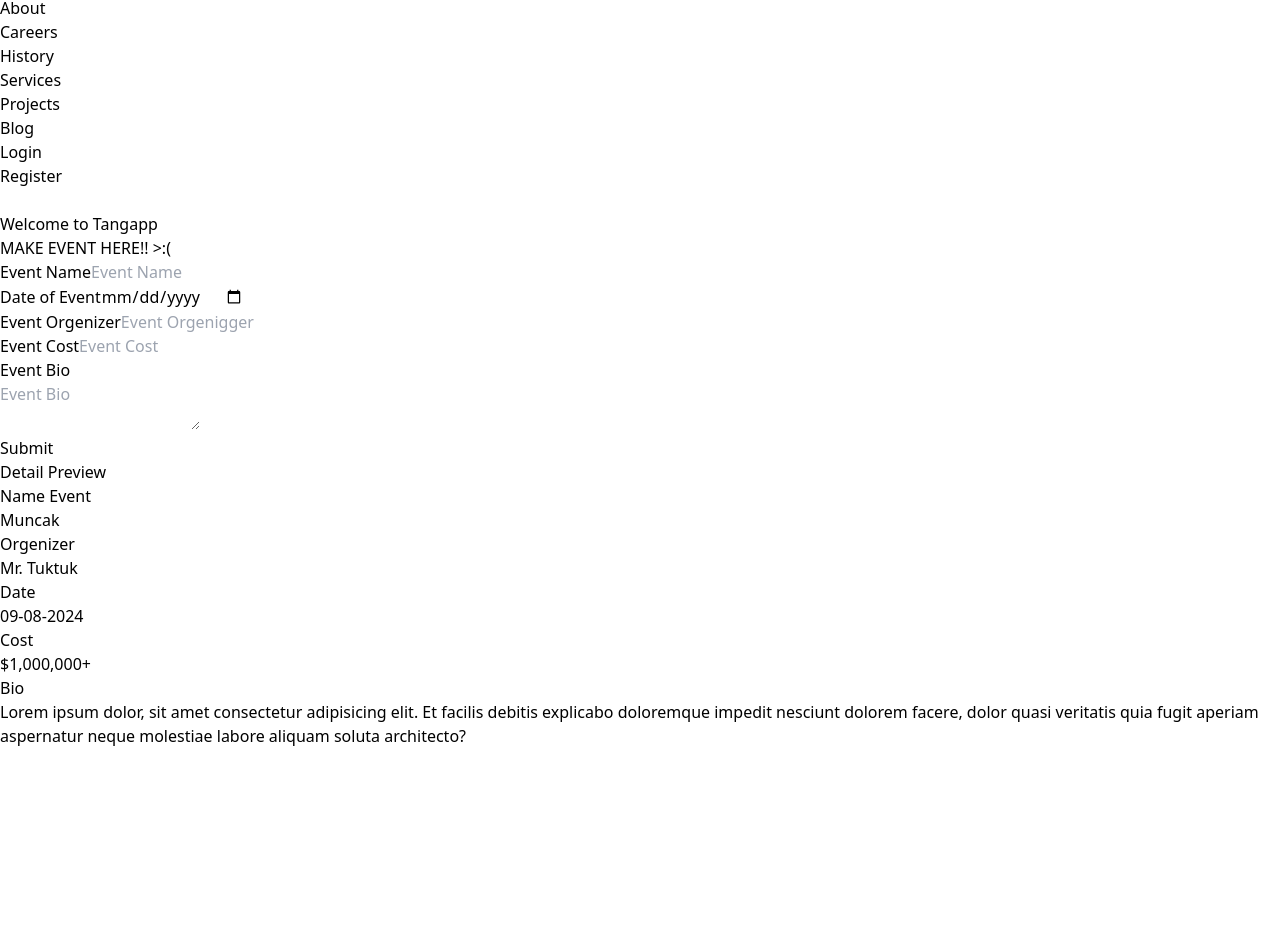
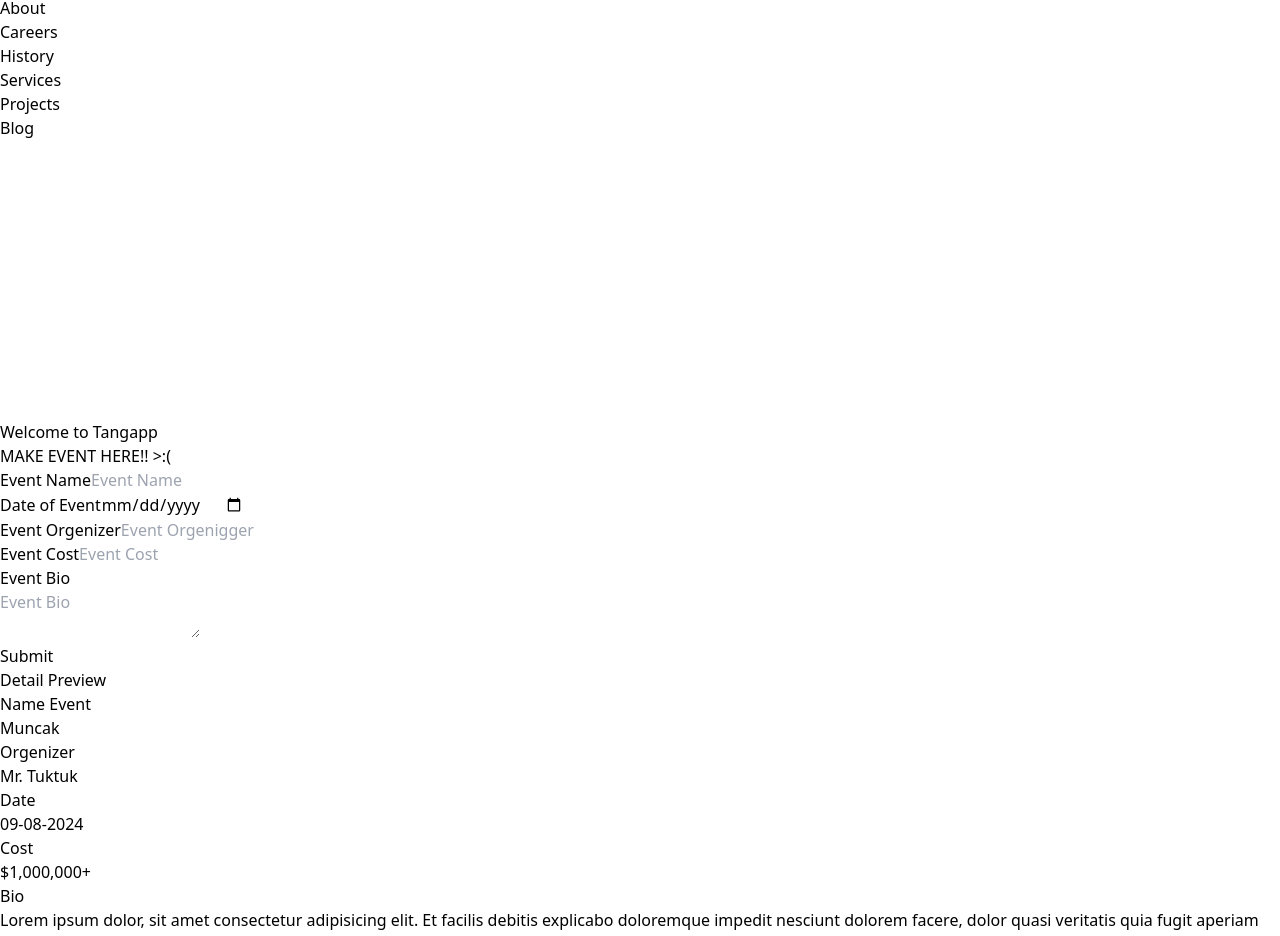
Before and after one commit to SigitAjiPB/tangapp-new, a React (Vite) app in the folder master/: page /eventform in a window 1280 px wide. Shown: the part 3597-4533 px from the top of the page. Before the commit the page ends 4345 px from the top, so only its background shows below. Built offline with nearby package versions, Linux system fonts and the light colour scheme; sample sign-in values are in the browser's storage.

Commit message:
Home - Solve Style

```diff
--- a/master/src/Pages/billings.jsx
+++ b/master/src/Pages/billings.jsx
@@ -55,7 +55,7 @@ const BillingPage = ()=> {
                             <td className="whitespace-nowrap px-4 py-2 ">
                                 <Link
                                     to = {`/detail/${event.id}`}
-                                    className="flex min-w-min gap-2 justify-center items-center rounded  bg-sky-400 py-2 text-xs font-medium text-white hover:bg-sky-500"
+                                    className="flex min-w-min gap-2 justify-center items-center rounded  bg-gradient-to-r from-sky-400 to-sky-600 py-2 text-xs font-medium text-white hover:bg-sky-500"
                                 >
                                     <p className='hidden lg:inline-block'>View</p>
                                     <img src={eyeView} alt="EyeView" className='h-3 text-center'  />
--- a/master/src/Pages/home.jsx
+++ b/master/src/Pages/home.jsx
@@ -3,6 +3,7 @@ import Button from "../components/Elements/Button"
 import { Link, Outlet } from "react-router-dom"
 import { useLogin } from "../hooks/useLogin"
 import Navbar from "../components/Fragments/Navbar"
+import darkMode from "../assets/svg/darkMode.svg"
 
 const HomePage = () => {
     const username = useLogin()
@@ -412,20 +413,11 @@ const HomePage = () => {
                             </nav>
                         </div>
 
-                        <div className="flex items-center gap-4">
-                            <div onSubmit={handleLogin} className="sm:flex sm:gap-4">
-                                <form onSubmit={handleLogin}>
+                        <div className=" ">
 
-                                <Button variant="bg-sky-600 text-white w-full h-10 px-6 font-semibold rounded-lg" onClick={handleLogin} type="submit">Login</Button>
-                                </form>
-
-                                <div className="hidden sm:flex">
-                                    <Button variant="text-sky-600 bg-slate-100 w-full h-10 px-6 font-semibold rounded-lg" type="submit">Register</Button>
-                                </div>
-                            </div>
 
                             <div className="block md:hidden">
-                                <button className="rounded bg-gray-100 p-2 text-gray-600 transition hover:text-gray-600/75">
+                                <button className="rounded bg-gradient-to-r from-sky-400 to-sky-600 p-2 text-white transition hover:text-gray-600/75">
                                     <svg
                                     xmlns="http://www.w3.org/2000/svg"
                                     className="h-5 w-5"
@@ -437,6 +429,18 @@ const HomePage = () => {
                                     <path strokeLinecap="round" strokeLinejoin="round" d="M4 6h16M4 12h16M4 18h16" />
                                     </svg>
                                 </button>
+                            </div>
+
+                            <div className="hidden md:flex divide-x">
+
+                                <div className="size-8 bg-gradient-to-b from-red-600 from-50% to-white to-50% rounded-full border border-gray-300 mx-3 "></div>
+
+                                <div>
+                                    <div className="size-8 bg-gradient-to-r from-sky-400 to-sky-600 rounded-full p-1 flex items-center justify-center mx-3">
+                                        <img src={darkMode} alt=""  className=" size-8   rounded-full  flex items-center justify-center"/>
+                                    </div>
+                                </div>
+
                             </div>
                         </div>
                         </div>
--- a/master/src/components/Fragments/FormEvent.jsx
+++ b/master/src/components/Fragments/FormEvent.jsx
@@ -106,7 +106,7 @@ const FormEvent = () => {
 
             <Button
             type='submit'
-            variant='col-span-4 bg-sky-400 w-full text-white font-bold sm:row-start-3 sm:col-span-2 hover:bg-sky-500 hover:shadow-md h-10 px-6 font-semibold rounded-lg'>
+            variant='col-span-4 bg-gradient-to-r from-sky-400 to-sky-600 w-full text-white font-bold sm:row-start-3 sm:col-span-2 hover:bg-sky-500 hover:shadow-md h-10 px-6 font-semibold rounded-lg'>
                 Submit
             </Button>
 
--- a/master/src/components/Fragments/Navbar.jsx
+++ b/master/src/components/Fragments/Navbar.jsx
@@ -6,7 +6,6 @@ import eventSvg from '../../assets/svg/events.svg'
 import settingSvg from '../../assets/svg/setting.svg'
 import logoutSvg from '../../assets/svg/logout.svg'
 import Button from '../Elements/Button';
-import { useEffect, useState } from "react"
 
 const Navbar = () => {
 
@@ -15,8 +14,8 @@ const Navbar = () => {
     window.location.href = '/login'
 }
   return (
-    <nav className=" sticky top-0 h-screen  bg-sky-500 hidden md:block min-w-max group ">
-        <Link to='/user' className='flex justify-center items-center space-x-4 py-5 bg-sky-600 group-hover:pl-4 group-hover:py-4 group-hover:pr-14 '>
+    <nav className=" sticky top-0 h-screen  bg-gradient-to-r from-sky-400 to-sky-600 hidden md:block min-w-max group ">
+        <Link to='/user' className='flex justify-center items-center space-x-4 py-5 bg-gradient-to-r from-sky-500 to-sky-700 group-hover:pl-4 group-hover:py-4 group-hover:pr-14 '>
             <div className='bg-slate-50 rounded-full h-8 w-8'>
             </div>
 
```
Also changed, not shown: master/src/assets/svg/darkMode.svg (added).
